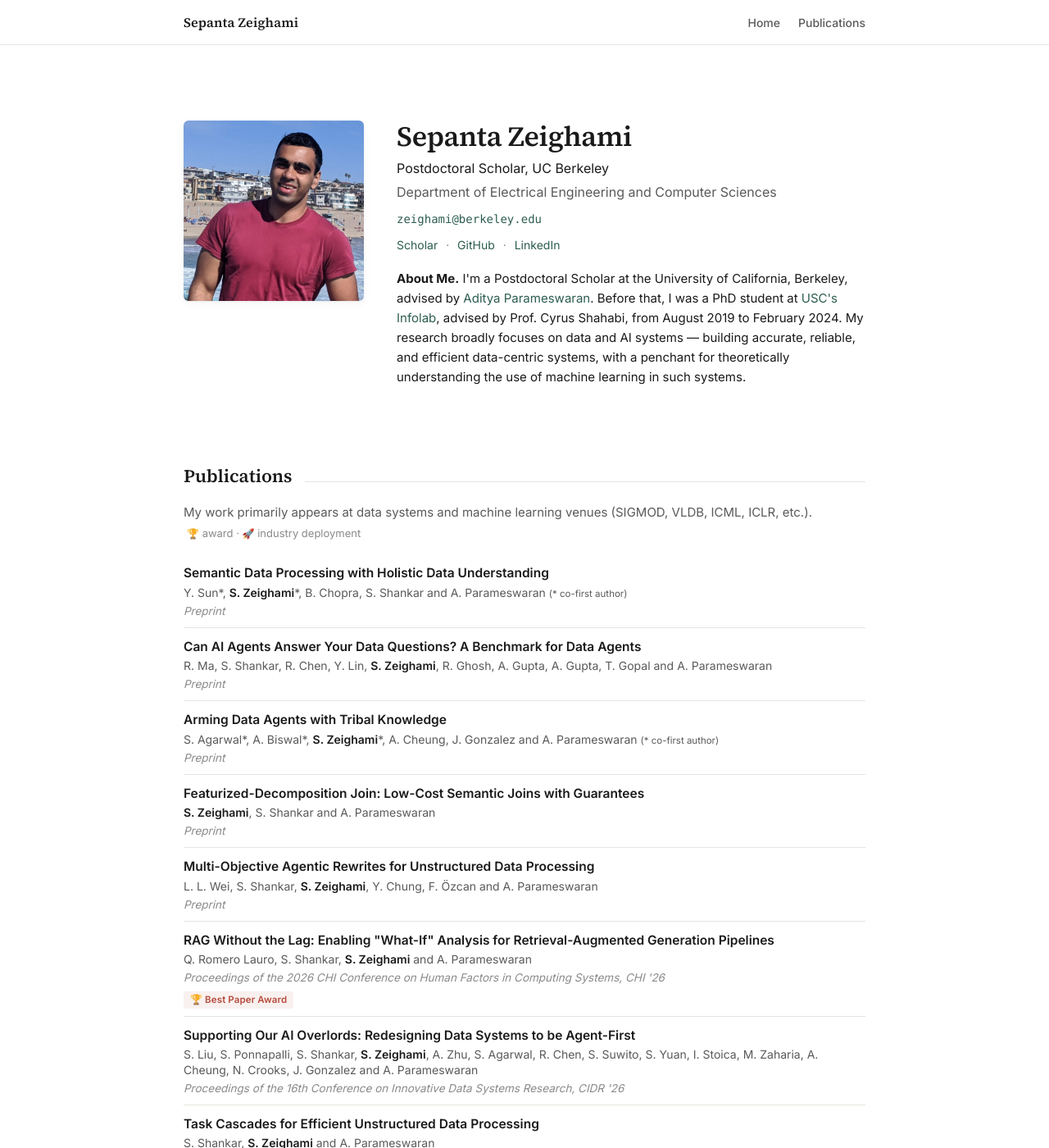
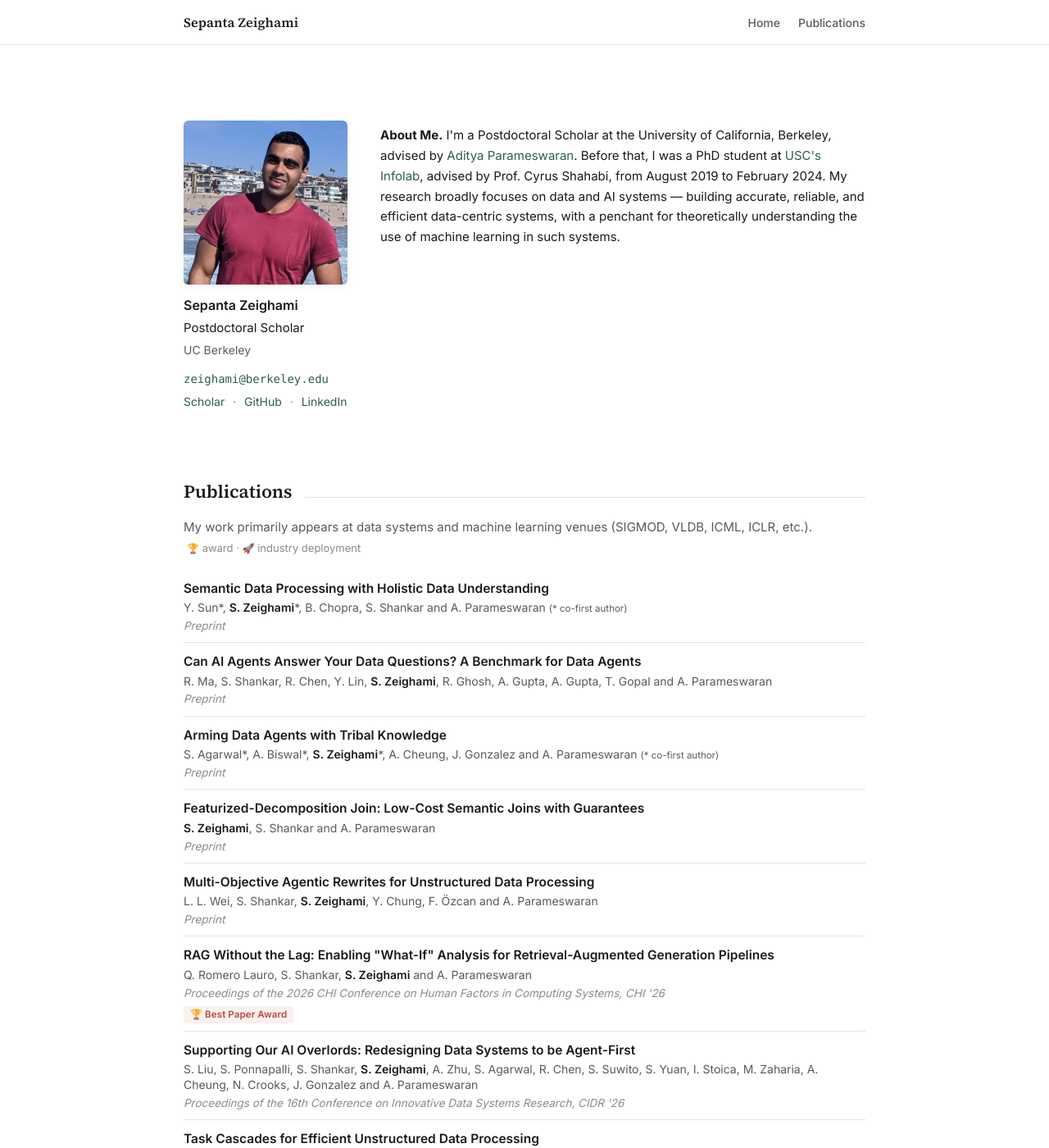
Before and after one commit to szeighami/szeighami.github.io, a Jekyll site: the page built from index.md, in a window 1280 px wide and 1400 px high. Shown: the whole window at 82% size. Built offline with Jekyll 4.4.1, drawn with Linux system fonts in a browser that asks for light colours.

Commit message:
Rework hero: photo + small name on left, About in right column
Stack photo, name (regular 16px weight), role, affiliation, email, and
social links in the left column under the image. Remove the duplicate
big serif name and the department line. Right column now contains only
the About Me paragraph.

Co-Authored-By: Claude Opus 4.7 (1M context) <noreply@anthropic.com>

```diff
--- a/_layouts/default.html
+++ b/_layouts/default.html
@@ -100,7 +100,7 @@
     /* Hero */
     .hero {
       display: grid;
-      grid-template-columns: 220px 1fr;
+      grid-template-columns: 200px 1fr;
       gap: 40px;
       align-items: start;
       padding-bottom: 40px;
@@ -111,33 +111,32 @@
       align-items: flex-start;
     }
     .hero-photo {
-      width: 220px;
-      height: 220px;
+      width: 200px;
+      height: 200px;
       border-radius: 6px;
       object-fit: cover;
       box-shadow: 0 1px 2px rgba(0,0,0,0.06), 0 4px 12px rgba(0,0,0,0.04);
     }
-    .hero-right { min-width: 0; }
-    .hero-name {
-      font-family: var(--font-serif);
+    .hero-right { min-width: 0; padding-top: 6px; }
+    .hero-name-small {
+      font-size: 16px;
       font-weight: 600;
-      font-size: 34px;
-      line-height: 1.15;
-      margin: 0 0 6px;
-      letter-spacing: -0.01em;
+      color: var(--color-text);
+      margin: 12px 0 2px;
     }
     .hero-role {
-      font-size: 16px;
+      font-size: 15px;
       color: var(--color-text);
       margin: 0 0 2px;
     }
     .hero-affil {
       color: var(--color-muted);
-      margin: 0 0 8px;
+      font-size: 14px;
+      margin: 0 0 4px;
     }
     .hero-email {
       font-size: 14px;
-      margin: 4px 0 8px;
+      margin: 8px 0 4px;
     }
     .hero-email a {
       font-family: 'SFMono-Regular', Consolas, 'Liberation Mono', Menlo, monospace;
@@ -145,7 +144,7 @@
     }
     .hero-inline-links {
       font-size: 14px;
-      margin: 0 0 18px;
+      margin: 0 0 4px;
       color: var(--color-muted);
     }
     .hero-inline-links .dot {
@@ -168,12 +167,13 @@
       gap: 12px;
     }
 
-    /* About text under hero info */
-    .hero-about { margin-top: 18px; }
+    /* About text in right column */
+    .hero-about { margin-top: 0; }
+    .hero-about p:first-child { margin-top: 0; }
     .hero-about p {
       margin: 10px 0;
       font-size: 15px;
-      line-height: 1.6;
+      line-height: 1.65;
     }
     .hero-about p b { color: var(--color-text); }
 
@@ -367,8 +367,7 @@
         gap: 20px;
         text-align: left;
       }
-      .hero-photo { width: 160px; height: 160px; }
-      .hero-name { font-size: 28px; }
+      .hero-photo { width: 180px; height: 180px; }
       .hero-mentor { width: 100%; }
       main { padding: 36px 20px 64px; }
       .nav-inner { padding: 12px 20px; }
--- a/index.md
+++ b/index.md
@@ -8,6 +8,21 @@ layout: default
 <section class="hero" id="about">
   <div class="hero-left">
     <img class="hero-photo" src="./index/sep.jpeg" alt="Sepanta Zeighami">
+    <p class="hero-name-small">Sepanta Zeighami</p>
+    <p class="hero-role">Postdoctoral Scholar</p>
+    <p class="hero-affil">UC Berkeley</p>
+    <p class="hero-email"><a href="mailto:zeighami@berkeley.edu">zeighami@berkeley.edu</a></p>
+    <p class="hero-inline-links">
+      <a href="https://scholar.google.com/citations?user=vaf4fT8AAAAJ&hl=en&oi=ao">Scholar</a>
+      <span class="dot">&middot;</span>
+      <a href="https://github.com/szeighami">GitHub</a>
+      <span class="dot">&middot;</span>
+      <a href="https://www.linkedin.com/in/zeighami">LinkedIn</a>
+      <!--
+      <span class="dot">&middot;</span>
+      <a href="#" class="placeholder-link">Curriculum Vitae (PDF)</a>
+      -->
+    </p>
     <!--
     <div class="hero-mentor">
       <div class="mentor-block">
@@ -34,22 +49,6 @@ layout: default
     -->
   </div>
   <div class="hero-right">
-    <h1 class="hero-name">Sepanta Zeighami</h1>
-    <p class="hero-role">Postdoctoral Scholar, UC Berkeley</p>
-    <p class="hero-affil">Department of Electrical Engineering and Computer Sciences</p>
-    <p class="hero-email"><a href="mailto:zeighami@berkeley.edu">zeighami@berkeley.edu</a></p>
-    <p class="hero-inline-links">
-      <a href="https://scholar.google.com/citations?user=vaf4fT8AAAAJ&hl=en&oi=ao">Scholar</a>
-      <span class="dot">&middot;</span>
-      <a href="https://github.com/szeighami">GitHub</a>
-      <span class="dot">&middot;</span>
-      <a href="https://www.linkedin.com/in/zeighami">LinkedIn</a>
-      <!--
-      <span class="dot">&middot;</span>
-      <a href="#" class="placeholder-link">Curriculum Vitae (PDF)</a>
-      -->
-    </p>
-
     <div class="hero-about prose">
       <p><b>About Me.</b> I'm a Postdoctoral Scholar at the University of California, Berkeley, advised by <a href="https://people.eecs.berkeley.edu/~adityagp/">Aditya Parameswaran</a>. Before that, I was a PhD student at <a href="https://infolab.usc.edu/">USC's Infolab</a>, advised by Prof. Cyrus Shahabi, from August 2019 to February 2024. My research broadly focuses on data and AI systems &mdash; building accurate, reliable, and efficient data-centric systems, with a penchant for theoretically understanding the use of machine learning in such systems.</p>
       <!--
```
